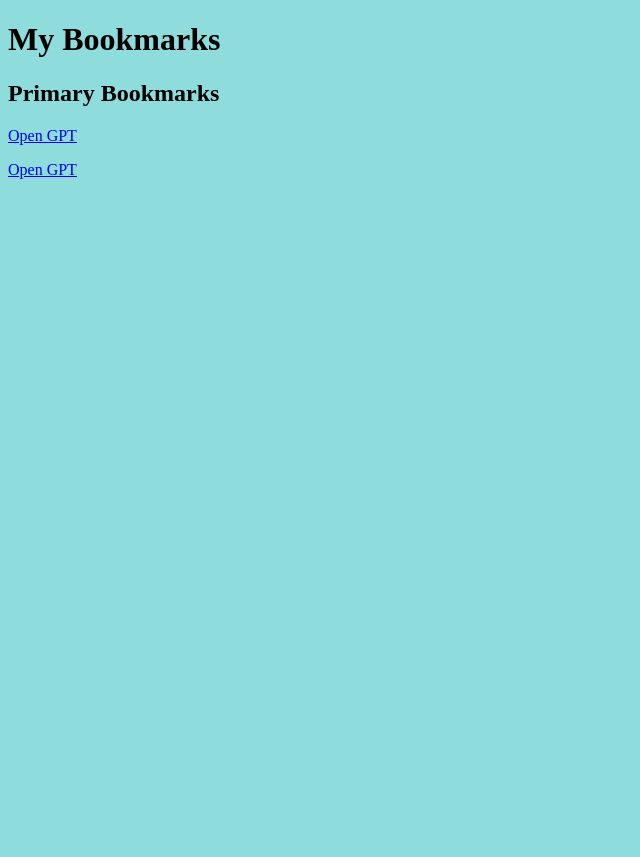
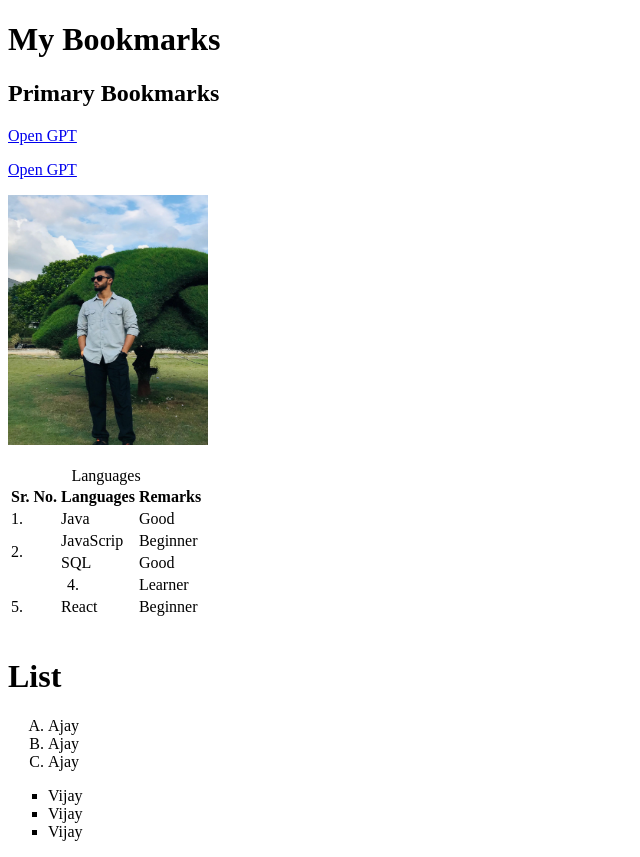
Before and after one commit to ajayg138/WebDev, a plain HTML site: page Bookmarks/index.html in a window 1280 px wide. Shown: the whole page, without its empty margins (0-640 px from the left). Before the commit the page ends 800 px from the top, so only its background shows below. Drawn offline with Linux system fonts and the light colour scheme.

Commit message:
Table, List

```diff
--- a/Bookmarks/index.html
+++ b/Bookmarks/index.html
@@ -21,5 +21,56 @@
             <h2>Primary Bookmarks</h2>
             <p><a target="_blank" href="chatgpt.com">Open GPT</a></p>
             <p><a target="_blank" href="chatgpt.com">Open GPT</a></p>
-</body>
+            <img width="200" height="250" src="a.jpg" alt="my image">
+        <br>
+            <!-- table -->
+             <table>
+                <caption>Languages</caption><br>
+
+                 <tr>
+                    <th>Sr. No.</th>
+                    <th>Languages</th>
+                    <th>Remarks</th>
+                </tr>
+
+                <tr>
+                    <td>1.</td>
+                    <td>Java</td>
+                    <td>Good</td>
+                </tr>
+                <tr>
+                    <td rowspan="2">2.</td>
+                    <td>JavaScrip</td>
+                    <td>Beginner</td>
+                </tr>
+                <tr>
+                    <!-- <td>3.</td> -->
+                    <td>SQL</td>
+                    <td>Good</td>
+                </tr>
+                <tr>
+                    <td colspan="2" align="center">4.</td>
+                    <!-- <td>DSA</td> -->
+                    <td>Learner</td>
+                </tr>
+                <tr>
+                    <td >5.</td>
+                    <td>React</td>
+                    <td>Beginner</td>
+                </tr>
+            </table>
+
+            <br>
+            <h1>List</h1>
+            <ol type="A">
+                <li>Ajay</li>
+                <li>Ajay</li>
+                <li>Ajay</li>
+            </ol>
+            <UL type="square" >
+                <li>Vijay</li>
+                <li>Vijay</li>
+                <li>Vijay</li>
+            </UL>
+        </body>
     </html>
--- a/Bookmarks/style.css
+++ b/Bookmarks/style.css
@@ -1,3 +1,7 @@
-body{
+/* body{
     background-color: rgb(143, 220, 220);
 }
+/* #img{
+    height: 5px;
+    width: 5px;
+} */ */
```
Also changed, not shown: Bookmarks/a.jpg (added).
